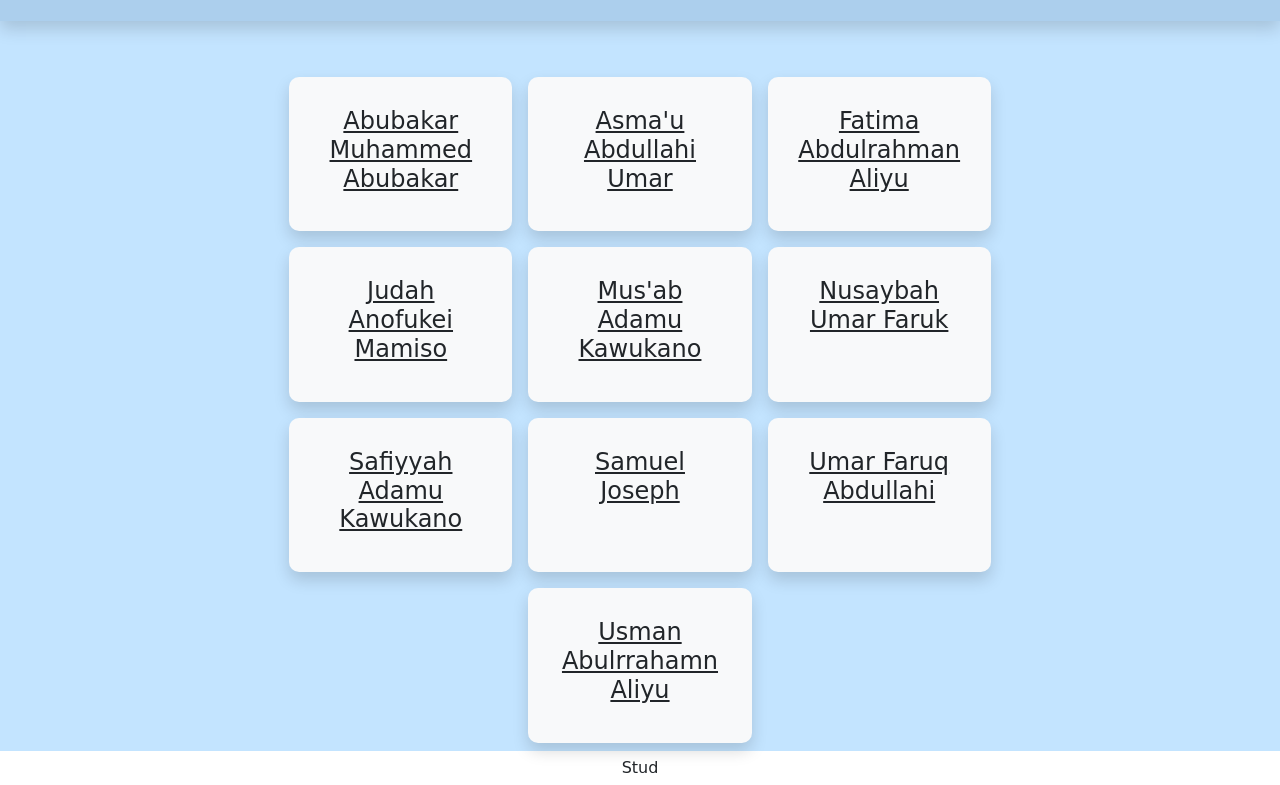
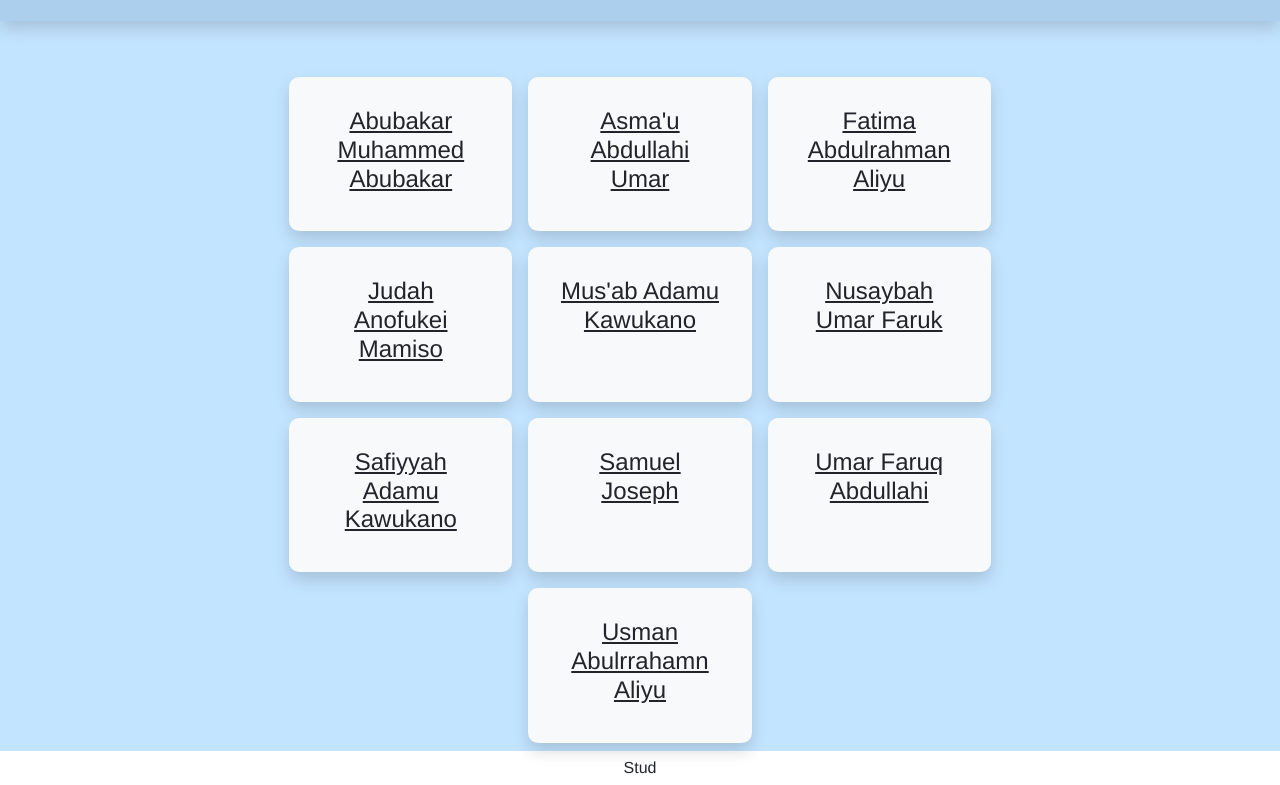
Before and after one commit to studbootcamp/home, a plain HTML site: page index.html in a window 1280 px wide. Shown: the part 67-852 px from the top of the page. Drawn offline with Linux system fonts and the light colour scheme.

Commit message:
Update index.html

```diff
--- a/index.html
+++ b/index.html
@@ -9,7 +9,7 @@
     <title>Bootcamp</title>
     <style>
         body{
-            font-family: cursive;
+            font-family: Helvetica;
             text-decoration: none;
             background-color: rgba(110, 190, 255, 0.411);
         }
```
